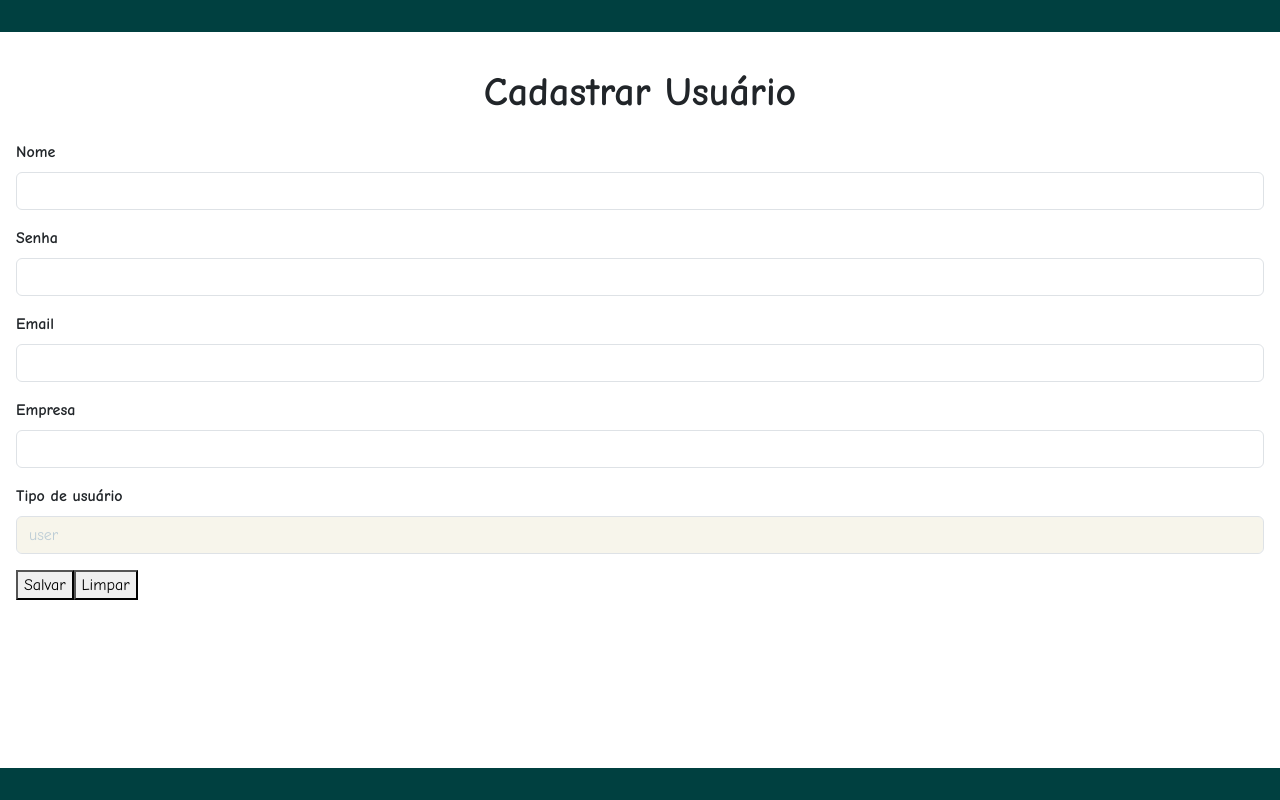
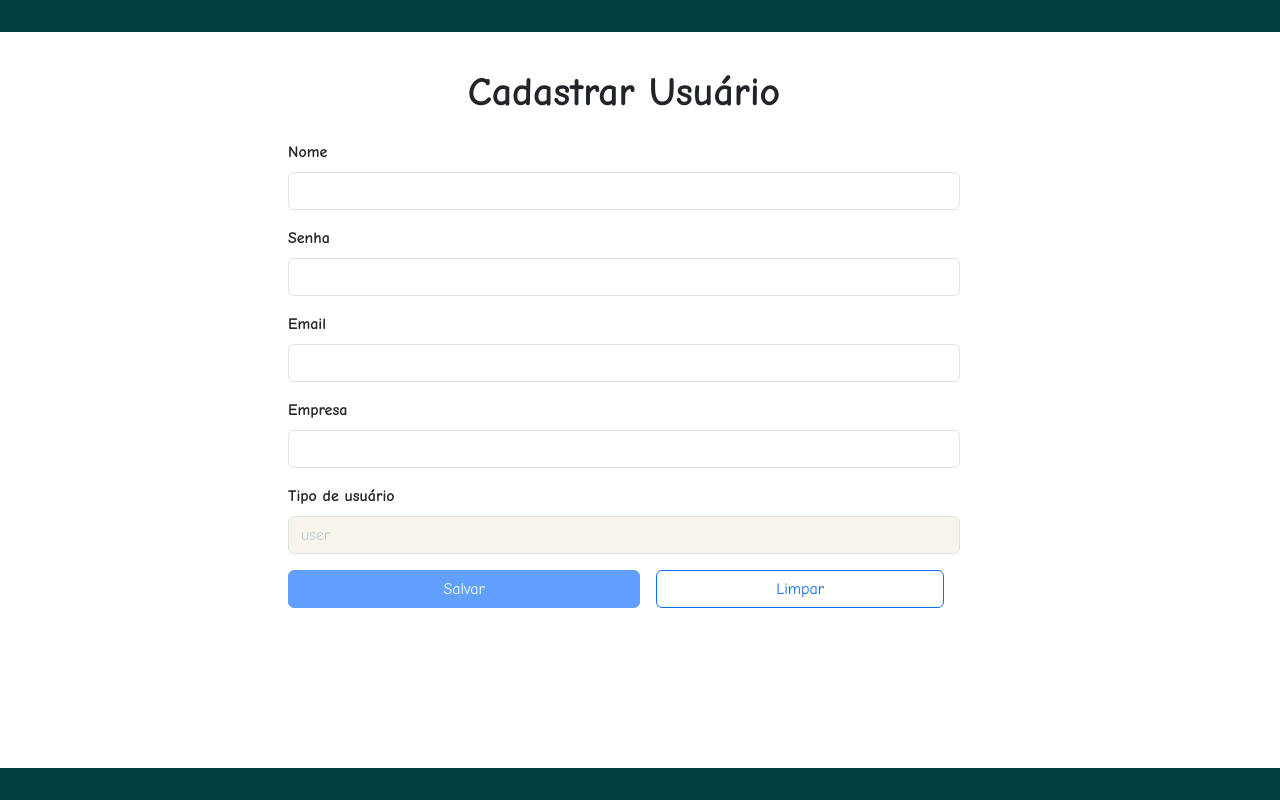
Before and after one commit to DenitoJCarvalho/timework-frontend, an Angular app: page /register in a window 1280 px wide. Built offline with nearby package versions, Linux system fonts and the light colour scheme.

Commit message:
feat: Button Salvar Funcao para habilitar botao somente quando os campos estiverem corretamente preenchidos

```diff
--- a/src/app/pages/register-user/register-user.component.css
+++ b/src/app/pages/register-user/register-user.component.css
@@ -17,4 +17,66 @@
   & fieldset {
     margin-bottom: 1rem;
   }
+
+  & .content-forms-btn {
+    display: flex;
+    flex-direction: row;
+    flex: 1 1 6.25rem;
+    gap: 1rem;
+
+    & button:nth-child(1) {
+      flex-grow: 2;
+    }
+  }
 }
+
+/* > 375px */
+@media screen and (width >=23.4375rem) {
+  .form-register {
+    & .content-forms-btn {
+      & button:nth-child(2) {
+        flex-grow: 1.5;
+      }
+    }
+  }
+}
+
+/* >= 720px */
+@media screen and (width >=45rem) {
+  .content-form-register {
+    padding: 0 3rem;
+    margin-top: 3.25rem;
+  }
+}
+
+/* >= 800px */
+@media screen and (width >=50rem) {
+  .content-form-register {
+    width: 80%;
+    left: 5rem;
+  }
+}
+
+/* >= 1024px */
+@media screen and (width >=64rem) {
+  .content-form-register {
+    width: 60%;
+    left: 12rem;
+  }
+}
+
+/* >= 1200px */
+@media screen and (width >=75rem) {
+  .content-form-register {
+    left: 15rem;
+  }
+}
+
+/* >= 1400px */
+@media screen and (width >=87.5rem) {
+  .content-form-register {
+    width: 50%;
+    left: 22rem;
+    margin-top: 4.25rem;
+  }
+}
--- a/src/app/pages/register-user/register-user.component.html
+++ b/src/app/pages/register-user/register-user.component.html
@@ -6,7 +6,7 @@
       Cadastrar Usuário
     </strong>
   </h1>
-  <form id="adicionarUsuario" class="form-register" [formGroup]="formRegister">
+  <form id="adicionarUsuario" class="form-register" [formGroup]="formRegister" (ngSubmit)="registerUser()">
     <fieldset>
       <label for="username" class="form-label">Nome</label>
       <br>
@@ -100,9 +100,11 @@
       <input type="text" id="userType" formControlName="userType" class="form-control" value="{{ userType }}" readonly>
     </fieldset>
 
-    <fieldset>
-      <button type="submit" (click)="registerUser()">Salvar</button>
-      <button type="reset">Limpar</button>
+    <fieldset class="content-forms-btn">
+      <button type="submit" [disabled]="formRegister.invalid" class="btn btn-primary">Salvar</button>
+      <button type="reset" class="btn btn-outline-primary">Limpar</button>
+      <br>
+
     </fieldset>
   </form>
 
--- a/src/app/pages/register-user/register-user.component.ts
+++ b/src/app/pages/register-user/register-user.component.ts
@@ -39,8 +39,12 @@ export class RegisterUserComponent {
     userType: new FormControl(this.userType)
   });
 
-  public registerUser() {
-    console.log(this.formRegister.value);
+  registerUser() {
+    if (this.formRegister.value) {
+      console.log(this.formRegister.value);
+    } else {
+      console.log("Dados inválidos.")
+    }
   }
 
 }
```
